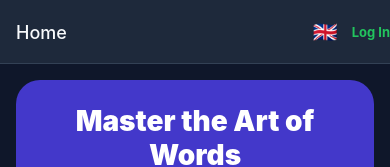
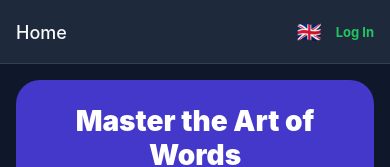
Before and after one commit to SayMartin/Wordlune, a React Native app: screen /Main in a window 390 px wide. Shown: the top 167 px of the page. Built offline with nearby package versions, Linux system fonts and the light colour scheme; no server answers.

Commit message:
fix: add padding to container in HeaderRight for improved layout

```diff
--- a/src/components/HeaderRight.tsx
+++ b/src/components/HeaderRight.tsx
@@ -63,7 +63,7 @@ export default function HeaderRight() {
 }
 
 const styles = StyleSheet.create({
-  container: { flexDirection: "row", alignItems: "center", gap: 14 },
+  container: { flexDirection: "row", alignItems: "center", gap: 14, paddingRight: 16 },
   flag: { fontSize: 20 },
   actionText: { fontWeight: "700", fontSize: 13 },
 });
```
